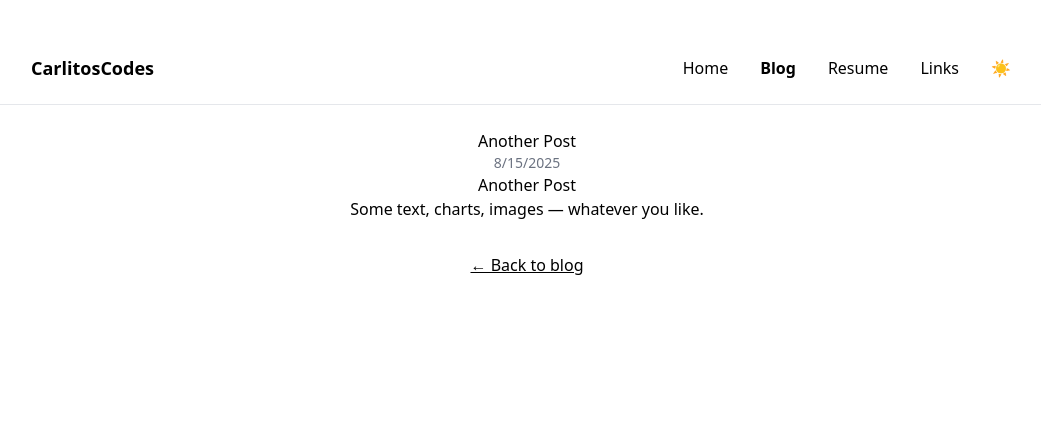
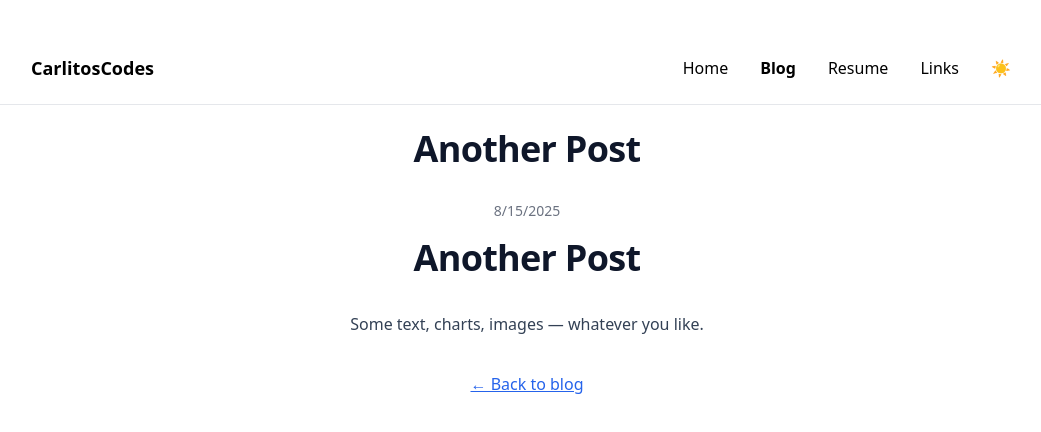
Before and after one commit to CarlitosCodes/CarlitosCodes.github.io, a React (Vite) app: page /blog/another-post in a window 1280 px wide. Shown: the top 432 px of the page, without its empty margins (113-1154 px from the left). Built offline with nearby package versions, Linux system fonts and the light colour scheme; the HTML template or start-up script is replaced by a standard one.

Commit message:
adding dark mode part2

```diff
--- a/package.json
+++ b/package.json
@@ -21,6 +21,7 @@
   },
   "devDependencies": {
     "@eslint/js": "^9.30.1",
+    "@tailwindcss/typography": "^0.5.16",
     "@types/react": "^19.1.8",
     "@types/react-dom": "^19.1.6",
     "@vitejs/plugin-react": "^4.6.0",
--- a/src/pages/Post.jsx
+++ b/src/pages/Post.jsx
@@ -1,7 +1,6 @@
 import { useParams, Link } from "react-router-dom";
 
 const modules = import.meta.glob("../posts/*.mdx", { eager: true });
-// Map slug -> module
 const bySlug = Object.fromEntries(
   Object.values(modules).map(m => [m.meta.slug, m])
 );
@@ -22,7 +21,7 @@ export default function Post() {
 
   const MDX = mod.default;
   return (
-    <main className="prose prose-slate max-w-3xl mx-auto p-6">
+    <main className="prose prose-slate dark:prose-invert max-w-3xl mx-auto p-6">
       <h1>{mod.meta.title}</h1>
       <p className="text-sm text-gray-500">
         {new Date(mod.meta.date).toLocaleDateString()}
--- a/tailwind.config.js
+++ b/tailwind.config.js
@@ -6,7 +6,44 @@ export default {
     "./src/**/*.{js,ts,jsx,tsx}",
   ],
   theme: {
-    extend: {},
+    extend: {
+      typography: {
+        DEFAULT: {
+          css: {
+            h1: {
+              fontWeight: '700',
+              letterSpacing: '-0.02em',
+            },
+            h2: {
+              fontWeight: '600',
+              letterSpacing: '-0.01em',
+            },
+            a: {
+              color: '#2563eb',
+              textDecoration: 'underline',
+              fontWeight: '500',
+              '&:hover': {
+                color: '#1d4ed8', // darker blue on hover
+              },
+            },
+            blockquote: {
+              fontStyle: 'italic',
+              borderLeftWidth: '0.25rem',
+              borderLeftColor: '#d1d5db', // gray-300
+              paddingLeft: '1rem',
+              color: '#4b5563', // gray-600
+            },
+            code: {
+              color: '#d97706', // amber-600
+              fontWeight: '500',
+              backgroundColor: '#fef3c7', // amber-100
+              padding: '0.2rem 0.4rem',
+              borderRadius: '0.25rem',
+            },
+          },
+        },
+      },
+    },
   },
-  plugins: [],
+  plugins: [require("@tailwindcss/typography")],
 }
```
Also changed, not shown: 1 other file (tests, documents, lock files or other folders).
